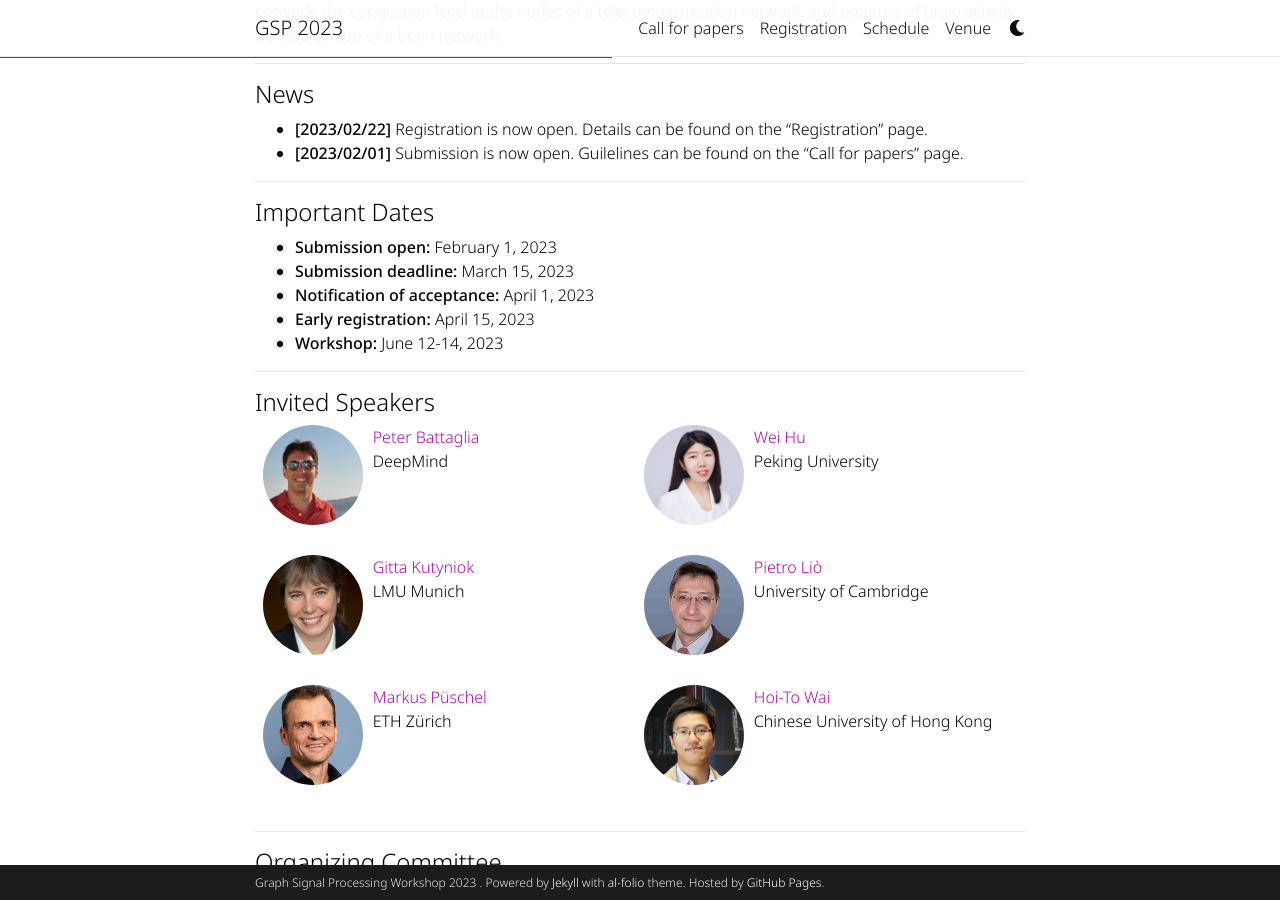
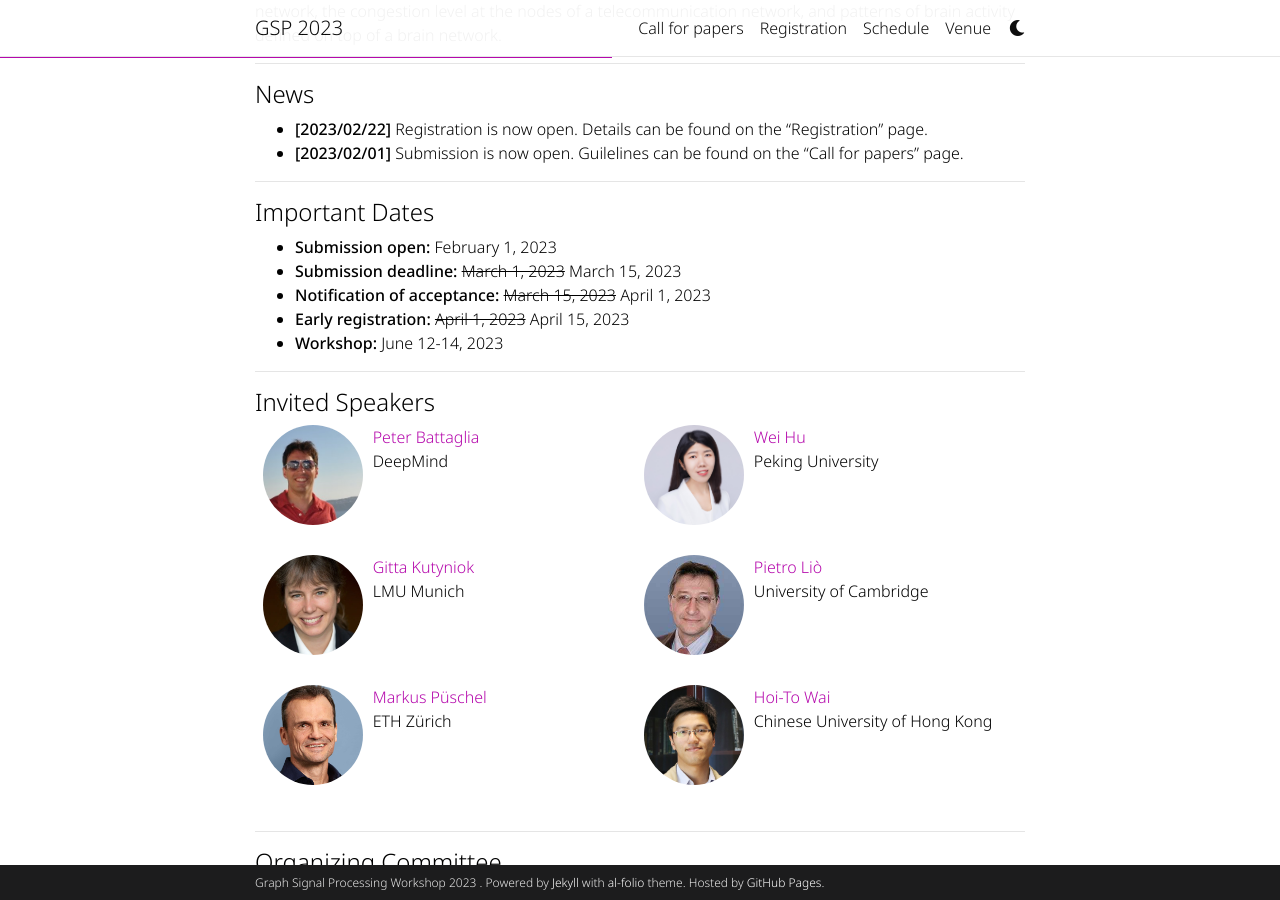
Before and after one commit to shreyasvinaya/gspworkshop2025.github.io, a Jekyll site: the page built from _pages/about.md, in a window 1280 px wide and 900 px high, scrolled down 708 px. Built offline with Jekyll 4.4.1, drawn with Linux system fonts in a browser that asks for light colours; full-size pictures stand in for the smaller copies a plugin makes; comment, search, counter and statistics services are not loaded; a style sheet for code colours, icons or effects is not loaded.

Commit message:
Update about.md

```diff
--- a/_pages/about.md
+++ b/_pages/about.md
@@ -24,9 +24,9 @@
 ---
 #### Important Dates
 + **Submission open:** February 1, 2023
-+ **Submission deadline:** March 15, 2023
-+ **Notification of acceptance:** April 1, 2023
-+ **Early registration:** April 15, 2023
++ **Submission deadline:** <s>March 1, 2023</s> March 15, 2023
++ **Notification of acceptance:** <s>March 15, 2023</s> April 1, 2023
++ **Early registration:** <s>April 1, 2023</s> April 15, 2023
 + **Workshop:** June 12-14, 2023
 
 ---
```
